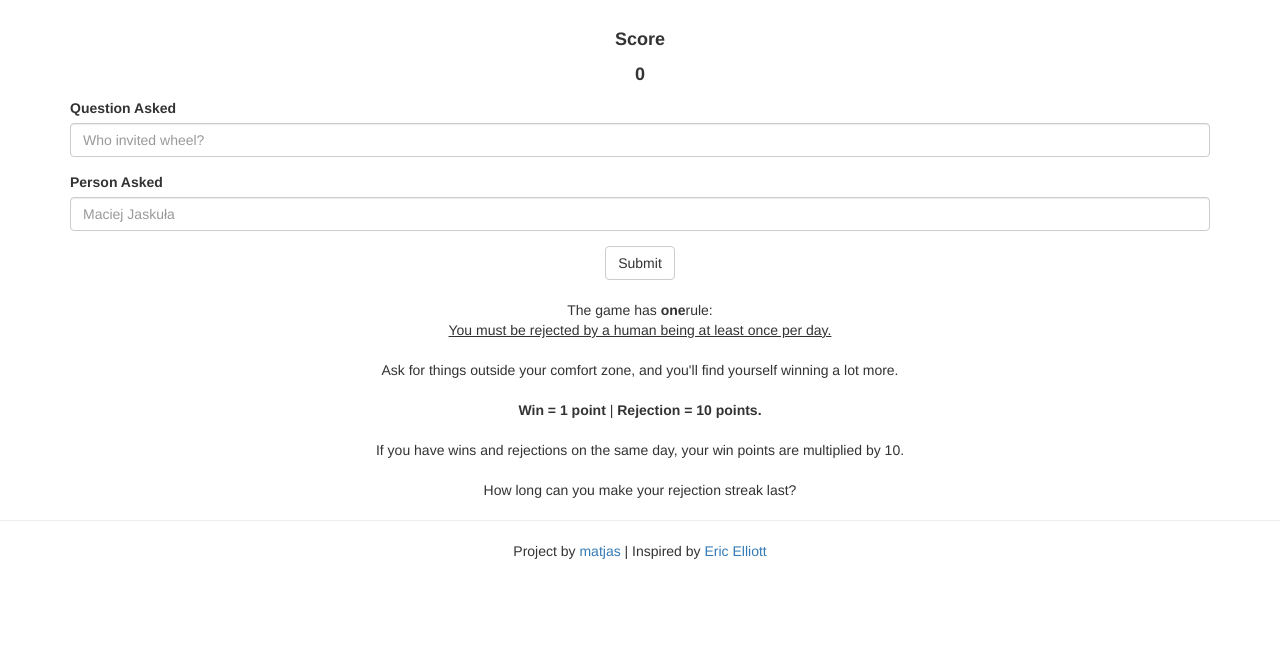
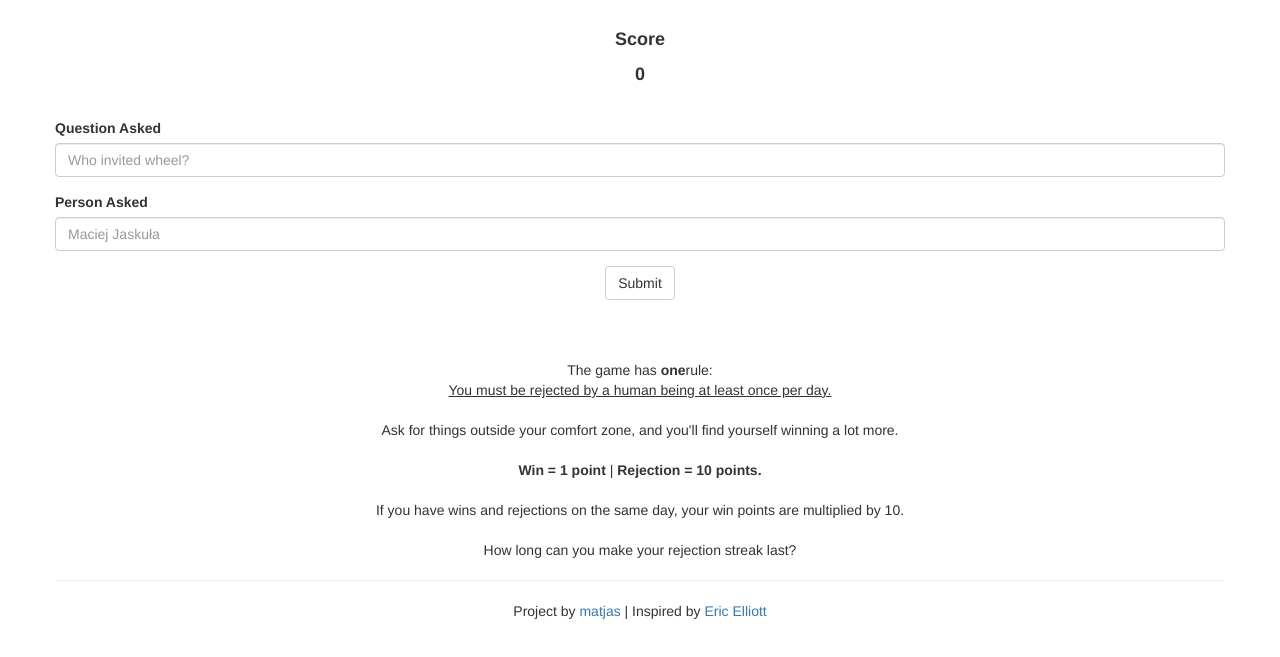
Before and after one commit to matjas/react-redux-rejection, a React app: page / in a window 1280 px wide. Shown: the part 63-720 px from the top of the page. Built offline with nearby package versions, Linux system fonts and the light colour scheme.

Commit message:
Added answer list Moved footer into components
- index.html
 Removed footer

- src/components/app.js
 import footer

```diff
--- a/index.html
+++ b/index.html
@@ -9,32 +9,6 @@
 <body>
 <h1 class="text-center">Rejection</h1>
 <div class="container"></div>
-<div class="row">
-    <section id="description">
-        <div id="game-rules" class="col-xs-12 text-center">
-            <div>The game has <b>one</b>rule:</div>
-            <div><u>You must be rejected by a human being at least once per day.</u></div>
-            <br>
-            <div>Ask for things outside your comfort zone, and you'll find yourself winning a lot more.</div>
-            <br>
-            <div><b>Win = 1 point</b> | <b>Rejection = 10 points.</b>
-            </div>
-            <br>
-            <div>If you have wins and rejections on the same day, your win points are multiplied by 10.</div>
-            <br>
-            <div>How long can you make your rejection streak last?</div>
-        </div>
-
-    </section>
-</div>
-<footer>
-    <div class="row">
-        <div class="col-xs-12 text-center proj-challenge-reference">
-            <hr>
-            Project by <a href="https://github.com/matjas/" target="_blank">matjas</a> | Inspired by <a
-                href="https://github.com/ericelliott" target="_blank">Eric Elliott</a></div>
-    </div>
-</footer>
 </body>
 <script src="/bundle.js"></script>
 </html>
--- a/src/components/app.js
+++ b/src/components/app.js
@@ -1,7 +1,9 @@
 import React, { Component } from 'react';
 import Score from './score';
+import  Footer from './footer';
 
 import FormBar from '../containers/form_bar';
+import AskList from '../containers/ask_list';
 
 export default class App extends Component {
     render() {
@@ -9,6 +11,8 @@ export default class App extends Component {
             <div>
                 <Score />
                 <FormBar />
+                <AskList />
+                <Footer />
             </div>
         );
     }
--- /dev/null
+++ b/src/components/ask.js
@@ -0,0 +1,3 @@
+/**
+ * Created by maciejjaskula on 08/12/2018.
+ */
--- /dev/null
+++ b/src/components/footer.js
@@ -0,0 +1,34 @@
+import React from 'react';
+
+
+export default (props) => {
+    return (
+        <div className="row">
+            <section id="description">
+                <div id="game-rules" className="col-xs-12 text-center">
+                    <div>The game has <b>one</b>rule:</div>
+                    <div><u>You must be rejected by a human being at least once per day.</u></div>
+                    <br />
+                        <div>Ask for things outside your comfort zone, and you'll find yourself winning a lot more.</div>
+                        <br />
+                            <div><b>Win = 1 point</b> | <b>Rejection = 10 points.</b>
+                            </div>
+                            <br />
+                                <div>If you have wins and rejections on the same day, your win points are multiplied by 10.</div>
+                                <br />
+                                    <div>How long can you make your rejection streak last?</div>
+                </div>
+
+            </section>
+            <footer>
+                <div className="row">
+                    <div className="col-xs-12 text-center proj-challenge-reference">
+                        <hr />
+                            Project by <a href="https://github.com/matjas/" target="_blank">matjas</a> | Inspired by <a
+                            href="https://github.com/ericelliott" target="_blank">Eric Elliott</a>
+                    </div>
+                </div>
+            </footer>
+        </div>
+    )
+}
--- /dev/null
+++ b/src/containers/ask_list.js
@@ -0,0 +1,17 @@
+import React, {Component} from 'react';
+
+class AskList extends Component {
+    render() {
+        return (
+            <div className="row">
+                <section id="answer-list">
+                    <ul className="list-group">
+
+                    </ul>
+                </section>
+            </div>
+        )
+    }
+}
+
+export default AskList;
--- a/src/containers/form_bar.js
+++ b/src/containers/form_bar.js
@@ -6,6 +6,8 @@ class AskQuestion extends Component {
 
     render() {
         return (
+            <div className="row">
+                <section id="forms">
                     <form onSubmit={this.onFormSubmit}>
                         <div className="form-group">
                             <label>Question Asked</label>
@@ -33,6 +35,8 @@ class AskQuestion extends Component {
                             </div>
                         </div>
                     </form>
+                </section>
+            </div>
         )
     }
 }
```
Lines whose indentation alone changed are shown as unchanged.
